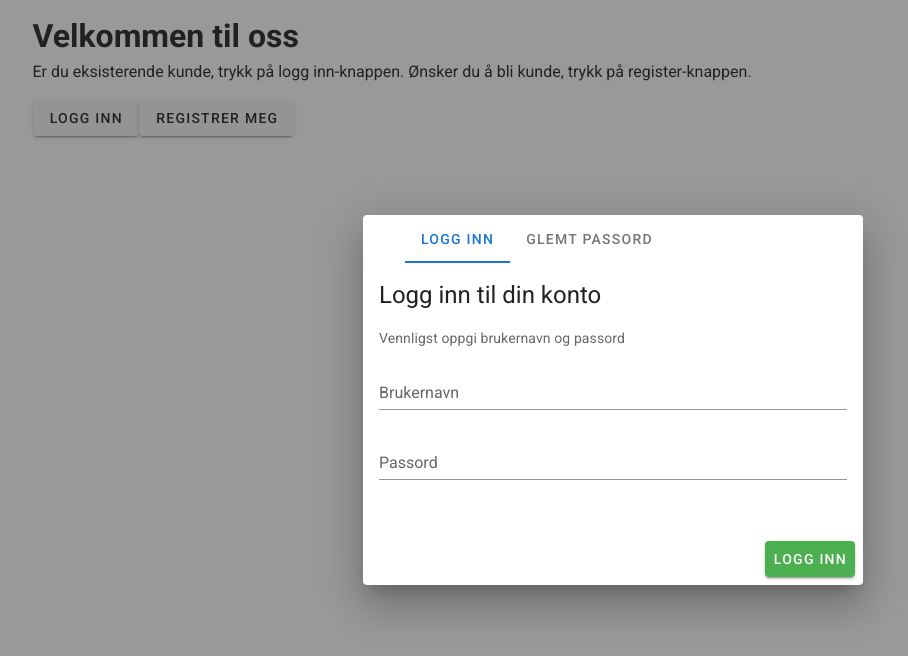
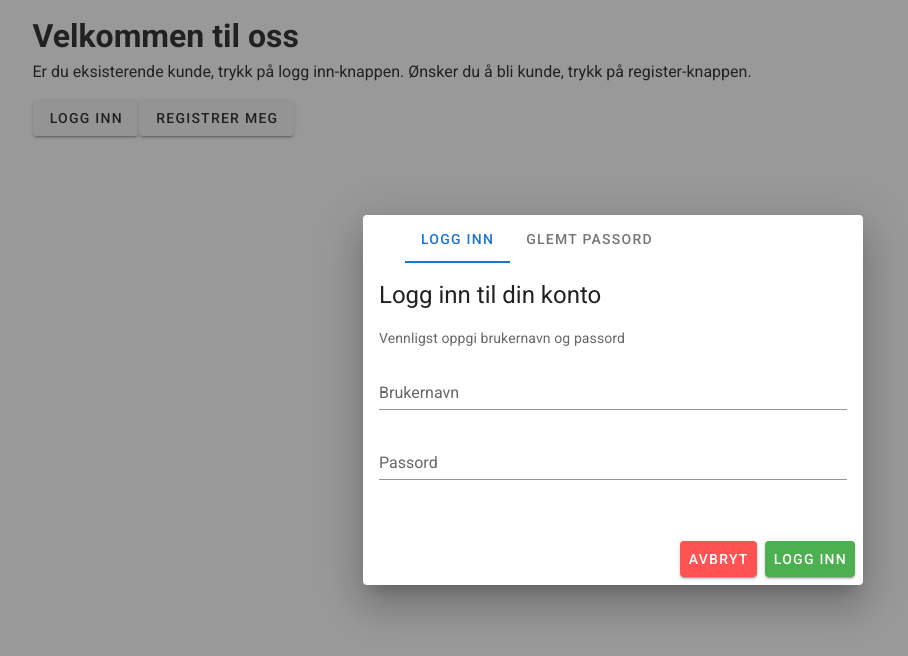
Before and after one commit to synnesorensen/bachelor, a Vue app in the folder clients/webclient/: page /welcome in a window 1280 px wide. Both pictures are taken after a click on the button "LOGG INN". Shown: the top 656 px of the page, without its empty margins (27-935 px from the left). Built offline with nearby package versions, Linux system fonts and the light colour scheme.

Commit message:
Added cancel btn for login/registration dialog

```diff
--- a/clients/webclient/src/components/LoginDialog/LoginDialog.vue
+++ b/clients/webclient/src/components/LoginDialog/LoginDialog.vue
@@ -6,8 +6,8 @@
                 <v-tab>Glemt passord</v-tab>
             </v-tabs>
             <v-tabs-items v-model="tab">
-                <v-tab-item  :transition="false" :reverse-transition="false"><TabLogin @showSpinner="showSpin" @loggedIn="loggedIn" /></v-tab-item>
-                <v-tab-item :transition="false" :reverse-transition="false"><TabPassword @showSpinner="showSpin" @loggedIn="loggedIn" /></v-tab-item>
+                <v-tab-item  :transition="false" :reverse-transition="false"><TabLogin @showSpinner="showSpin" @loggedIn="loggedIn" @closeDialog="closeDialog" /></v-tab-item>
+                <v-tab-item :transition="false" :reverse-transition="false"><TabPassword @showSpinner="showSpin" @loggedIn="loggedIn" @closeDialog="closeDialog" /></v-tab-item>
             </v-tabs-items>
         </v-card>
         <v-overlay absolute opacity="0.1" v-if="showSpinner">
@@ -47,5 +47,9 @@ export default class LoginDialog extends Vue {
     showSpin(value:boolean) {
         this.showSpinner = value;
     }
+
+    closeDialog() {
+        this.$emit("closeDialog", true);
+    }
 }
 </script>
--- a/clients/webclient/src/components/LoginDialog/RegisterDialog.vue
+++ b/clients/webclient/src/components/LoginDialog/RegisterDialog.vue
@@ -1,7 +1,7 @@
 <template>
     <v-dialog v-model="showDialog" persistent max-width="500">
         <v-card>
-            <TabRegister @showSpinner="showSpin" @loggedIn="loggedIn" />
+            <TabRegister @showSpinner="showSpin" @loggedIn="loggedIn" @closeDialog="closeDialog" />
         </v-card>
         <v-overlay absolute opacity="0.1" v-if="showSpinner">
             <v-progress-circular
@@ -38,5 +38,9 @@ export default class RegisterDialog extends Vue {
     showSpin(value:boolean) {
         this.showSpinner = value;
     }
+
+    closeDialog() {
+        this.$emit("closeDialog", true);
+    }
 }
 </script>
--- a/clients/webclient/src/components/LoginDialog/TabLogin.vue
+++ b/clients/webclient/src/components/LoginDialog/TabLogin.vue
@@ -23,6 +23,12 @@
         </v-card-text>
         <v-card-actions>
             <v-spacer></v-spacer>
+            <v-btn
+                color="error"
+                @click="cancel"
+            >
+            Avbryt
+            </v-btn>
             <v-btn
                 color="success"
                 @click="login"
@@ -59,5 +65,9 @@ export default class TabLogin extends Vue {
             this.$emit("showSpinner", false);
         }
     }
+
+    cancel() {
+        this.$emit("closeDialog", true);
+    }
 }
 </script>
--- a/clients/webclient/src/components/LoginDialog/TabPassword.vue
+++ b/clients/webclient/src/components/LoginDialog/TabPassword.vue
@@ -40,6 +40,12 @@
         <p style="color:red;"> {{errorMsg}}</p>
         <v-card-actions>
             <v-spacer></v-spacer>
+            <v-btn
+                color="error"
+                @click="cancel"
+            >
+            Avbryt
+            </v-btn>
             <v-btn
                 v-if="!showVerification"
                 color="success"
@@ -106,5 +112,9 @@ export default class TabPassword extends Vue {
             this.$emit("showSpinner", false);
         }
     }
+
+    cancel() {
+        this.$emit("closeDialog", true);
+    }
 }
 </script>
--- a/clients/webclient/src/components/LoginDialog/TabRegister.vue
+++ b/clients/webclient/src/components/LoginDialog/TabRegister.vue
@@ -40,6 +40,12 @@
         </v-card-text>
         <v-card-actions>
             <v-spacer></v-spacer>
+            <v-btn
+                color="error"
+                @click="cancel"
+            >
+            Avbryt
+            </v-btn>
             <v-btn
                 v-if="!showCodeVerification"
                 color="success"
@@ -123,5 +129,9 @@ export default class TabRegister extends Vue {
             this.$emit("showSpinner", false);
         }
     }
+
+    cancel() {
+        this.$emit("closeDialog", true);
+    }
 }
 </script>
```
